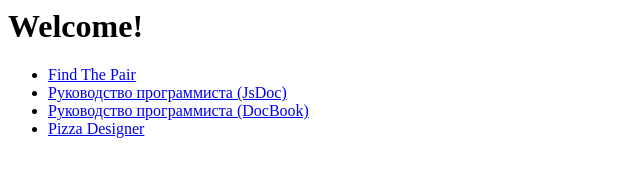
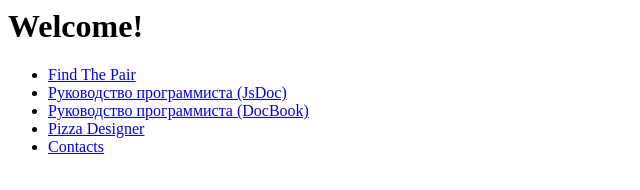
Before and after one commit to VladaMamutova/vladamamutova.github.io, a plain HTML site: page index.html in a window 1280 px wide. Shown: the full height of the page, 0-640 px from the left. Drawn offline with Linux system fonts and the light colour scheme.

Commit message:
add contacts project

```diff
--- a/index.html
+++ b/index.html
@@ -4,4 +4,5 @@
     <li><a href="/find-the-pair/JsDoc">Руководство программиста (JsDoc)</a></li>
     <li><a href="/find-the-pair/DocBook">Руководство программиста (DocBook)</a></li>
     <li><a href="https://vladamamutova.github.io/pizza-designer/">Pizza Designer</a></li>
+    <li><a href="https://vladamamutova.github.io/contacts/">Contacts</a></li>
 </ul>
```
